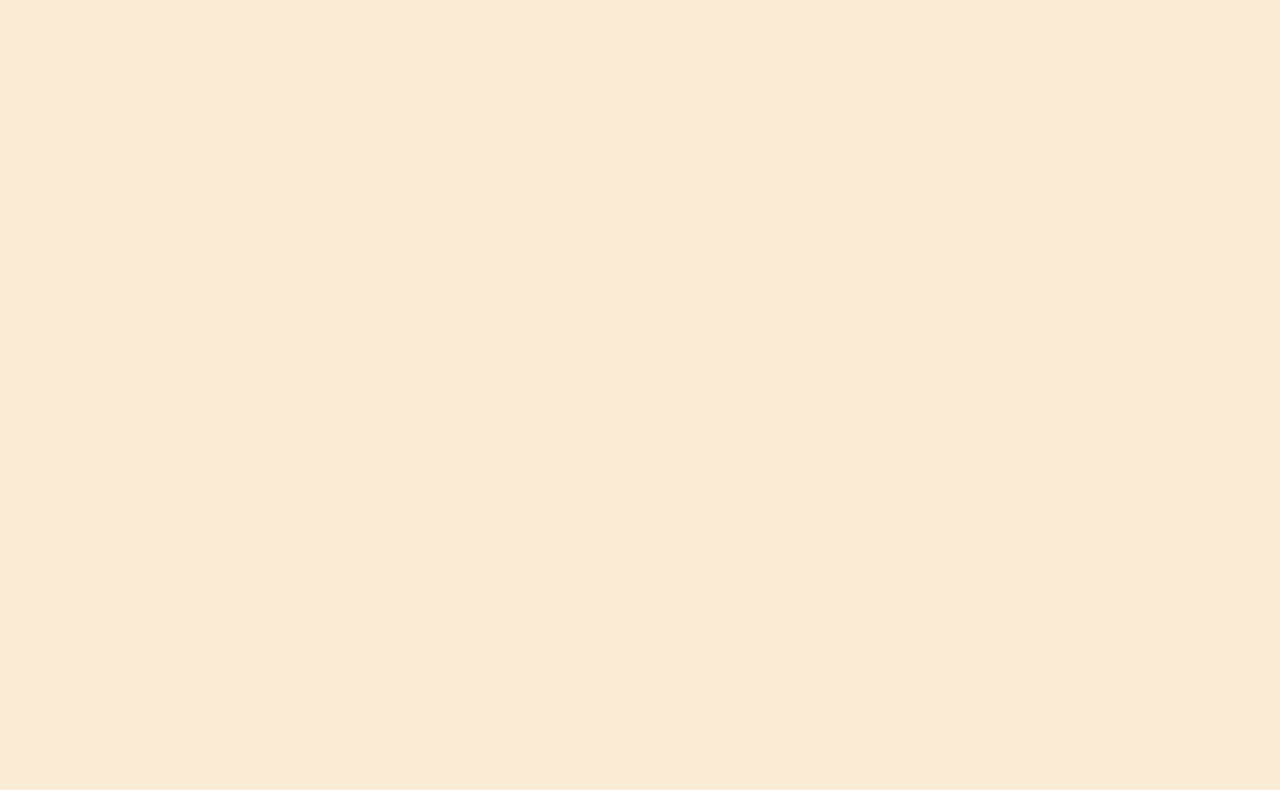
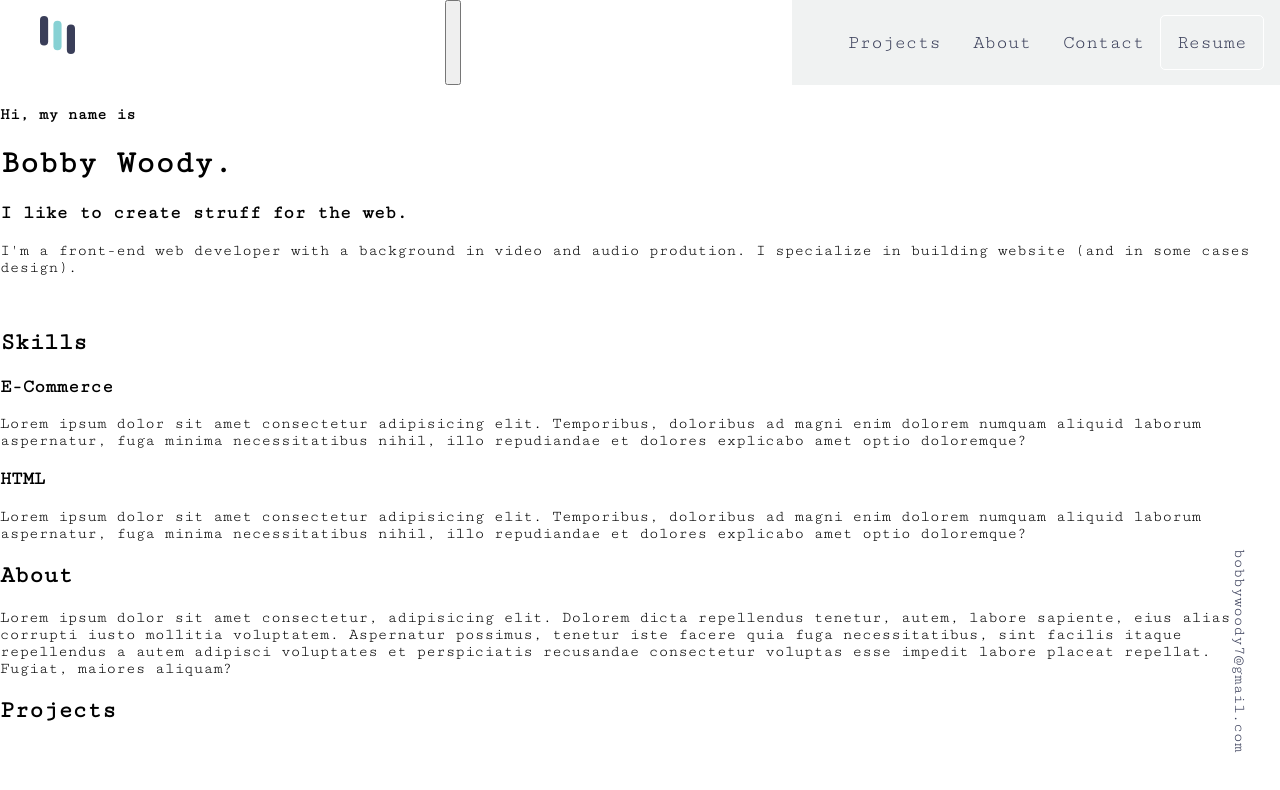
Before and after one commit to tyrone-toinfinity/Web-Dev-Portfolio, a website built with Vite: page index.html in a window 1280 px wide. Built offline with nearby package versions, Linux system fonts and the light colour scheme.

Commit message:
nav bar added about me page

```diff
--- a/index.html
+++ b/index.html
@@ -9,13 +9,91 @@
       src="https://kit.fontawesome.com/81374bb392.js"
       crossorigin="anonymous"
     ></script>
+    <script defer src="./src/js/script.js" defer></script>
 
     <link rel="stylesheet" href="./src/css/style.css" />
+
+    <link rel="preconnect" href="https://fonts.googleapis.com" />
+    <link rel="preconnect" href="https://fonts.gstatic.com" crossorigin />
+    <link
+      href="https://fonts.googleapis.com/css2?family=Cutive+Mono&display=swap"
+      rel="stylesheet"
+    />
   </head>
   <body>
+    <header>
+      <figure class="logo">
+        <img
+          src="./src/assets/logo.svg
+        "
+          alt="logo"
+          width="35px"
+        />
+      </figure>
+      <button class="nav-toggle" aria-label="toggle navigation">
+        <span class="hamburger"></span>
+      </button>
+      <nav>
+        <ul>
+          <li><a href="#projects">Projects</a></li>
+          <li><a href="#about">About</a></li>
+          <li><a href="#contact">Contact</a></li>
+        </ul>
+        <div><a href="./src/assets/Bobby-Woody-Resume.pdf">Resume</a></div>
+      </nav>
+    </header>
+    <div class="email">
+      <a href="mailto:bobbywoody7@gmail.com ">bobbywoody7@gmail.com</a>
+    </div>
 
+    <!-- Intro -->
+    <section class="intro" id="home"></section>
+    <h4>Hi, my name is</h4>
+    <h1>Bobby Woody.</h1>
+    <h3>I like to create struff for the web.</h3>
+    <p>
+      I'm a front-end web developer with a background in video and audio
+      prodution. I specialize in building website (and in some cases design).
+    </p>
+    <figure><img src="" alt="" /></figure>
 
+    <!-- Service -->
+    <section class="skills" id="skills">
+      <h2>Skills</h2>
+      <h3>E-Commerce</h3>
+      <p>
+        Lorem ipsum dolor sit amet consectetur adipisicing elit. Temporibus,
+        doloribus ad magni enim dolorem numquam aliquid laborum aspernatur, fuga
+        minima necessitatibus nihil, illo repudiandae et dolores explicabo amet
+        optio doloremque?
+      </p>
+      <h3>HTML</h3>
+      <p>
+        Lorem ipsum dolor sit amet consectetur adipisicing elit. Temporibus,
+        doloribus ad magni enim dolorem numquam aliquid laborum aspernatur, fuga
+        minima necessitatibus nihil, illo repudiandae et dolores explicabo amet
+        optio doloremque?
+      </p>
+    </section>
 
+    <!-- About me -->
+    <section class="about" id="about">
+      <h2>About</h2>
+      <p>
+        Lorem ipsum dolor sit amet consectetur, adipisicing elit. Dolorem dicta
+        repellendus tenetur, autem, labore sapiente, eius alias corrupti iusto
+        mollitia voluptatem. Aspernatur possimus, tenetur iste facere quia fuga
+        necessitatibus, sint facilis itaque repellendus a autem adipisci
+        voluptates et perspiciatis recusandae consectetur voluptas esse impedit
+        labore placeat repellat. Fugiat, maiores aliquam?
+      </p>
+    </section>
 
+    <!-- Work -->
+    <section class="projects" id="projects">
+      <h2>Projects</h2>
+    </section>
+    <!-- Contact -->
+    <section class="contact"></section>
   </body>
 </html>
--- a/src/css/style.css
+++ b/src/css/style.css
@@ -1,5 +1,108 @@
 body {
   margin: 0;
   padding: 0;
-  background-color: antiquewhite;
+  font-family: "Cutive Mono", monospace;
 }
+ul {
+  text-decoration: none;
+  list-style: none;
+}
+
+a {
+  text-decoration: none;
+  list-style: none;
+}
+
+.email {
+  /* background-color: blanchedalmond; */
+  writing-mode: vertical-rl;
+  position: fixed;
+  bottom: 3rem;
+  right: 2rem;
+
+  font-size: 1rem;
+  display: flex;
+}
+.email > a {
+  color: #393e59;
+}
+
+header {
+  display: flex;
+  /* background-color: #447878; */
+  justify-content: space-between;
+}
+nav {
+  display: flex;
+  background-color: #f0f2f2;
+  /* padding-right: 3rem; */
+}
+nav > ul {
+  display: flex;
+}
+nav > * {
+  align-self: center;
+}
+nav > ul > li > a {
+  color: #393e59;
+  font-size: 1.2rem;
+  padding: 1rem;
+
+  /* transition */
+  display: inline-block;
+  vertical-align: middle;
+  -webkit-transform: perspective(1px) translateZ(0);
+  transform: perspective(1px) translateZ(0);
+  box-shadow: 0 0 1px rgba(0, 0, 0, 0);
+  position: relative;
+  overflow: hidden;
+}
+
+nav > ul > li > a:before {
+  content: "";
+  position: absolute;
+  z-index: -1;
+  left: 100%;
+  right: 0;
+  bottom: 0;
+  background: #82d9d9;
+  height: 4px;
+  -webkit-transition-property: left;
+  transition-property: left;
+  -webkit-transition-duration: 0.3s;
+  transition-duration: 0.4s;
+  -webkit-transition-timing-function: ease-out;
+  transition-timing-function: ease-out;
+}
+
+nav > ul > li > a:hover::before,
+nav > ul > li > a:focus:before,
+nav > ul > li > a:active:before {
+  left: 0;
+}
+
+nav > div > a {
+  color: #393e59;
+  font-size: 1.2rem;
+  border: 1px solid white;
+  border-radius: 5px;
+  padding: 1rem;
+  margin-right: 1rem;
+
+  /* transition */
+  display: inline-block;
+  vertical-align: middle;
+  -webkit-transform: perspective(1px) translateZ(0);
+  transform: perspective(1px) translateZ(0);
+  box-shadow: 0 0 1px rgba(0, 0, 0, 0);
+  overflow: hidden;
+  -webkit-transition-duration: 0.3s;
+  transition-duration: 0.3s;
+  -webkit-transition-property: color, background-color;
+  transition-property: color, background-color;
+}
+
+nav > div > a:hover {
+  background-color: #393e59;
+  color: white;
+}
--- /dev/null
+++ b/src/js/script.js
@@ -0,0 +1 @@
+console.log('Hello World!');
```
Also changed, not shown: about.html (added, +41 -0 lines), src/assets/logo.svg (added), 1 other file.
